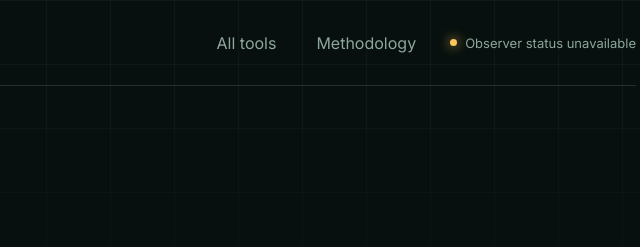
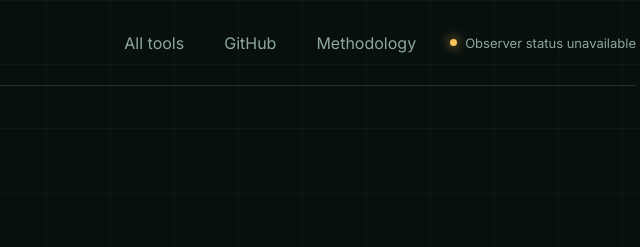
Before and after one commit to koya-illek/requestscope, a website: page web/index.html in a window 1280 px wide. Shown: the top 247 px of the page, 594-1234 px from the left. Drawn offline with Linux system fonts and the light colour scheme; no server answers.

Commit message:
Add GitHub link to the site header.

```diff
--- a/web/index.html
+++ b/web/index.html
@@ -37,7 +37,7 @@
       <span>Request<span>Scope</span></span>
     </a>
       <nav aria-label="Primary navigation">
-        <a class="text-button" href="https://tools.illek.ie/">All tools</a><button class="text-button" id="method-button" type="button">Methodology</button>
+        <a class="text-button" href="https://tools.illek.ie/">All tools</a><a class="text-button" href="https://github.com/koya-illek/requestscope" rel="noopener noreferrer">GitHub</a><button class="text-button" id="method-button" type="button">Methodology</button>
         <a class="status-link" href="#status"><span aria-hidden="true"></span><span id="status-text">Edge observer ready</span></a>
       </nav>
   </header>
```
